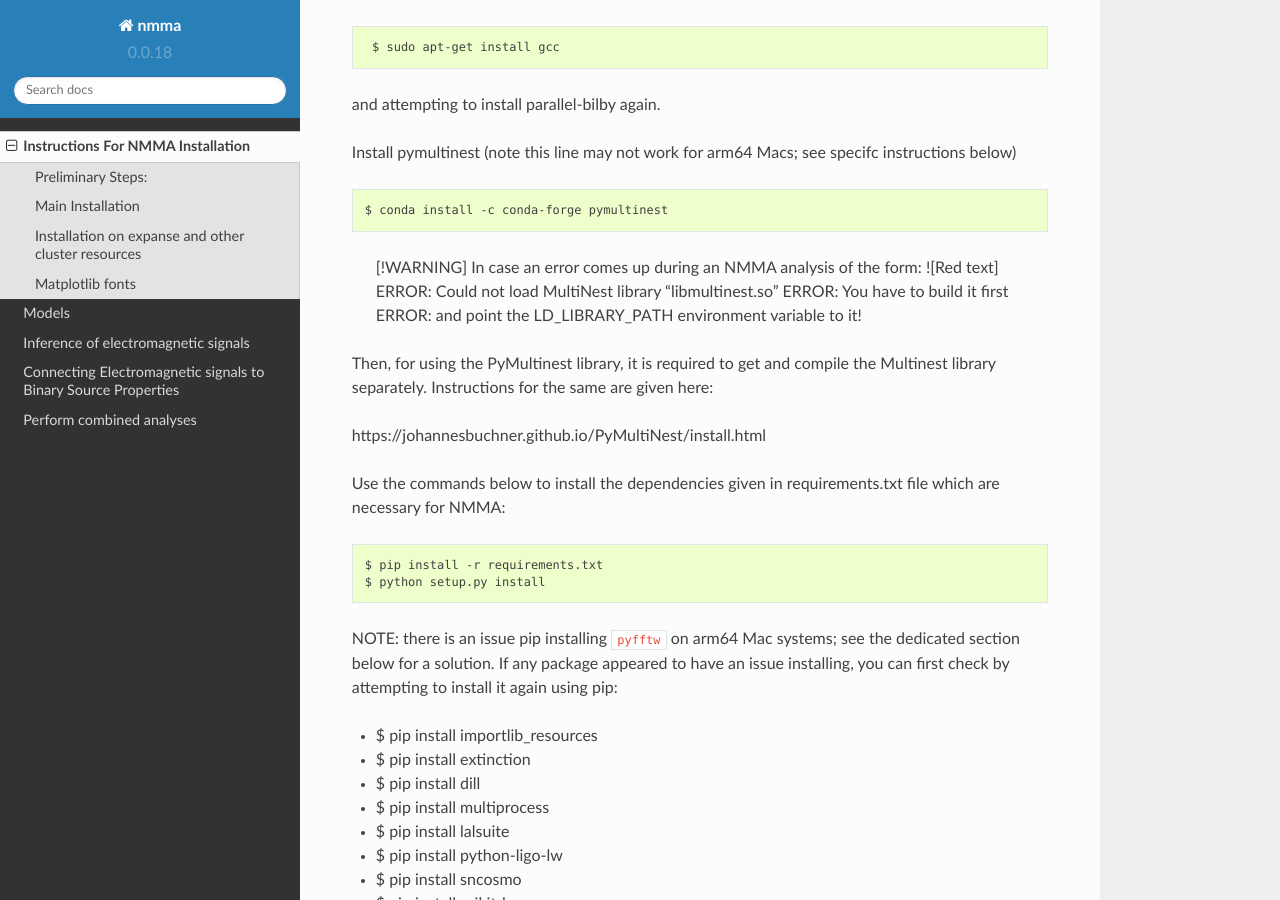
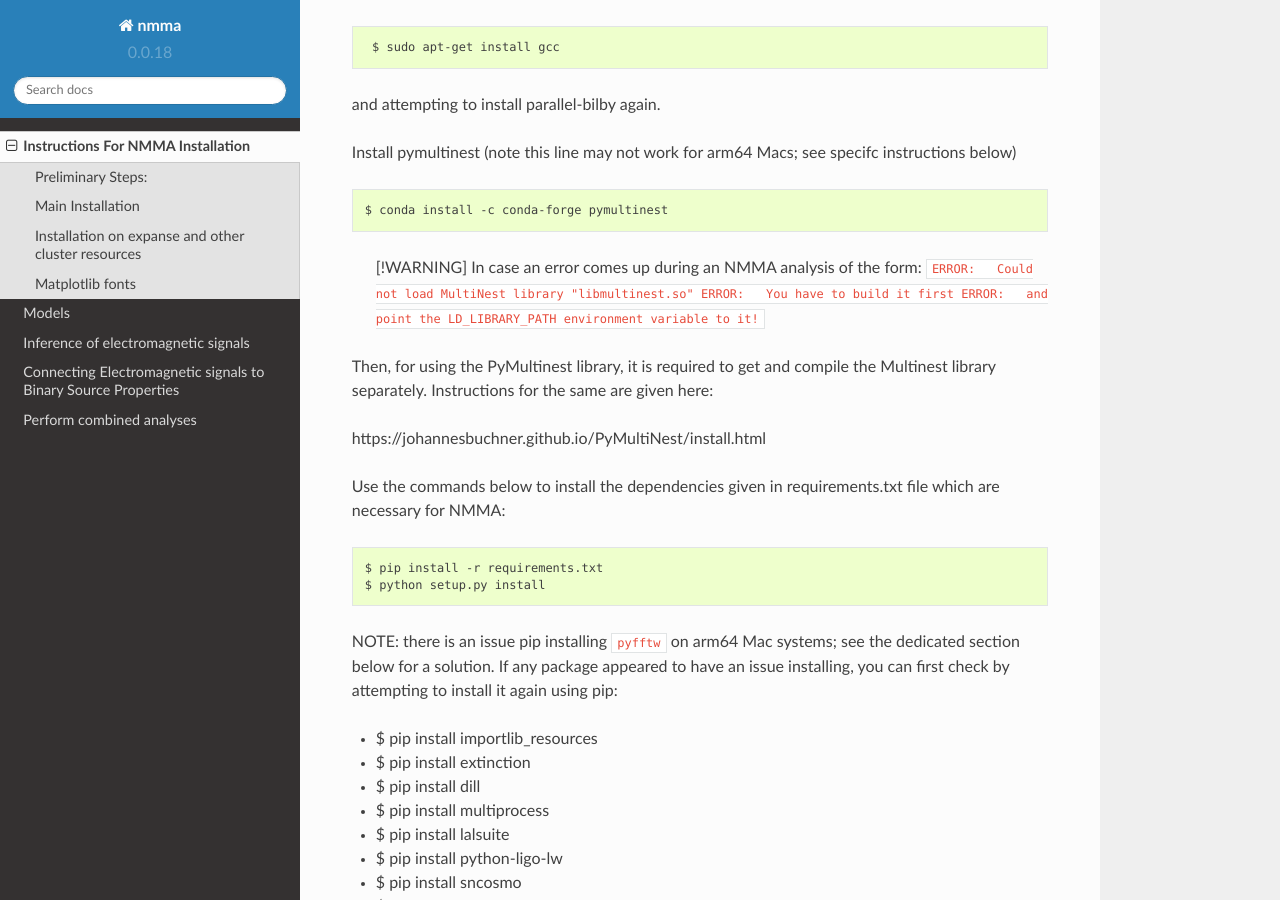
Before and after one commit to nuclear-multimessenger-astronomy/nmma, a Sphinx documentation site: the page built from doc/installation.md, in a window 1280 px wide and 900 px high, scrolled down 2500 px. Built offline with Sphinx 7.4.7 and the Read the Docs theme 2.0.0, drawn with Linux system fonts in a browser that asks for light colours; pages that are not in the unit, such as notebooks, are missing from menus.

Commit message:
updated docs

````diff
--- a/doc/installation.md
+++ b/doc/installation.md
@@ -105,8 +105,7 @@
 ```
 
 > [!WARNING]
-> In case an error comes up during an NMMA analysis of the form:
-![Red text] ERROR:   Could not load MultiNest library "libmultinest.so" ERROR:   You have to build it first ERROR:   and point the LD_LIBRARY_PATH environment variable to it!
+> In case an error comes up during an NMMA analysis of the form: `ERROR:   Could not load MultiNest library "libmultinest.so" ERROR:   You have to build it first ERROR:   and point the LD_LIBRARY_PATH environment variable to it!`
 
 
 Then, for using the PyMultinest library, it is required to get and compile the Multinest library separately. Instructions for the same are given here:
````
